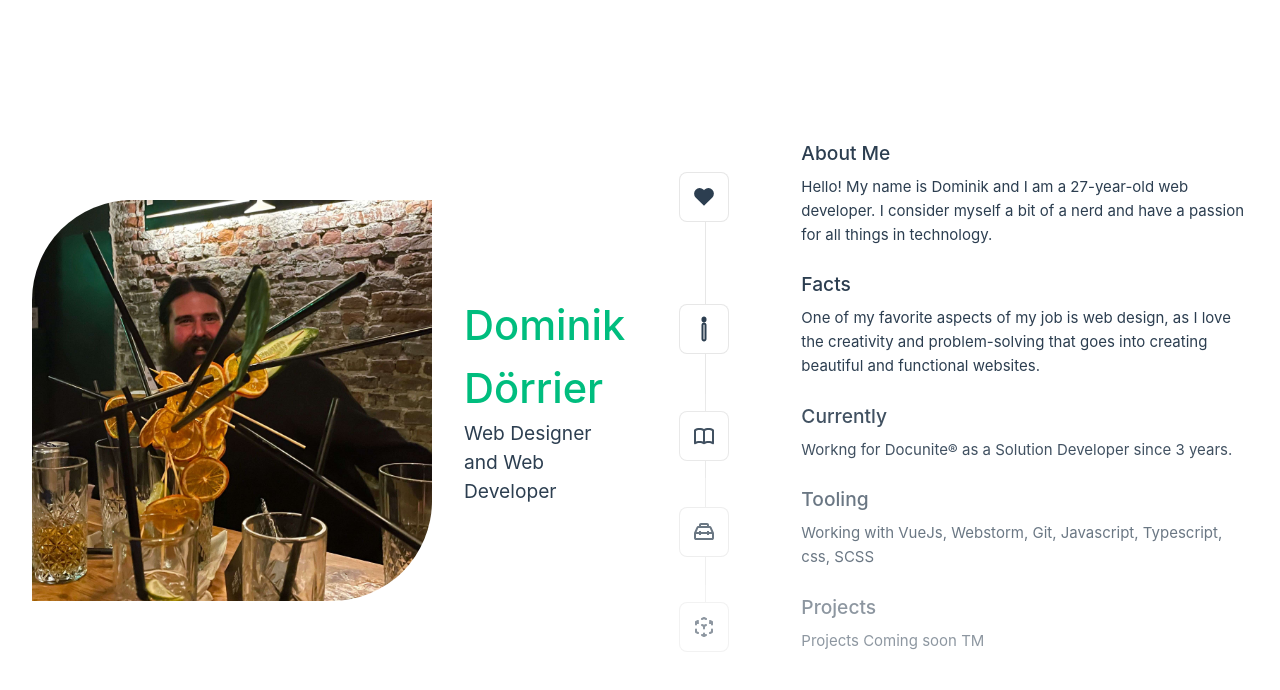
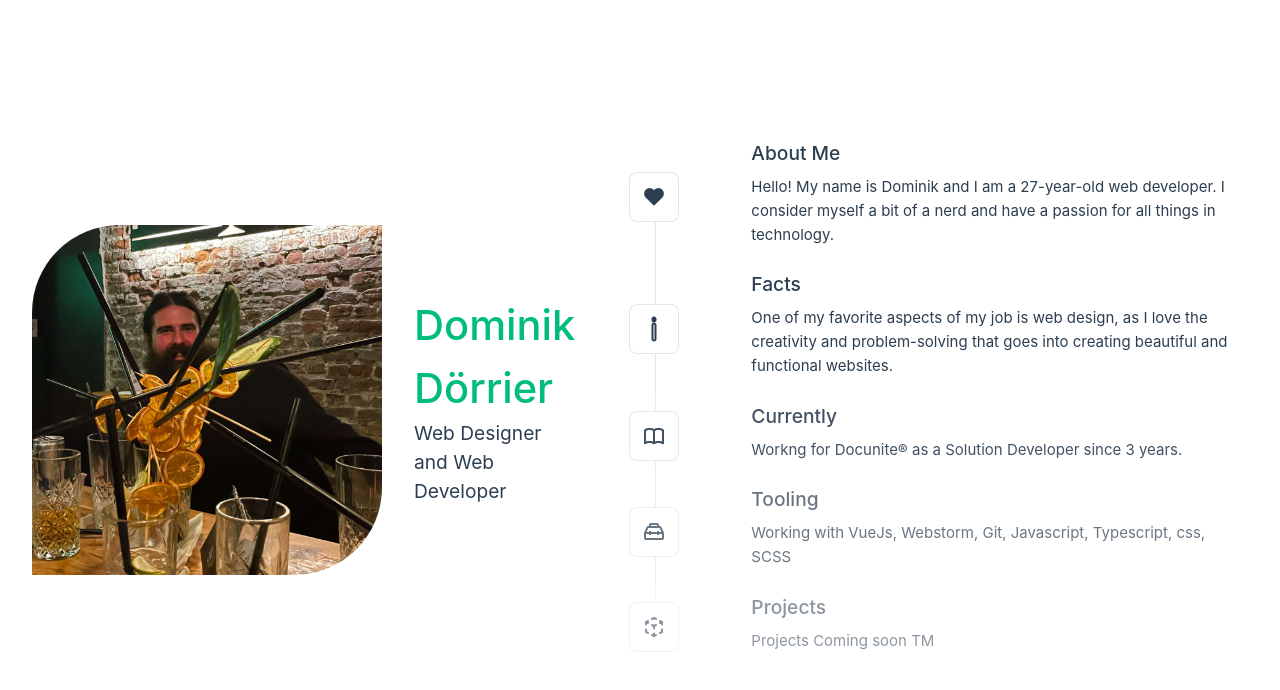
Before and after one commit to Tzyber/aboutme, a Vue app: page / in a window 1280 px wide. Shown: the top 690 px of the page. Built offline with nearby package versions, Linux system fonts and the light colour scheme.

Commit message:
smaller image

```diff
--- a/src/App.vue
+++ b/src/App.vue
@@ -7,7 +7,7 @@
 
 <template>
   <header>
-    <img alt="Vue logo" class="logo" src="./assets/ITSME.jpg" width="400" height="401" />
+    <img alt="Vue logo" class="logo" src="./assets/ITSME.jpg" width="350" height="350" />
 
     <div class="wrapper">
       <about-me msg="Dominik Dörrier" />
```
